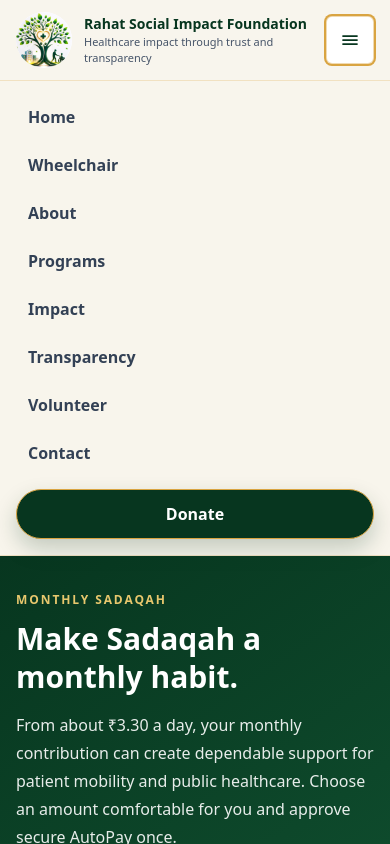
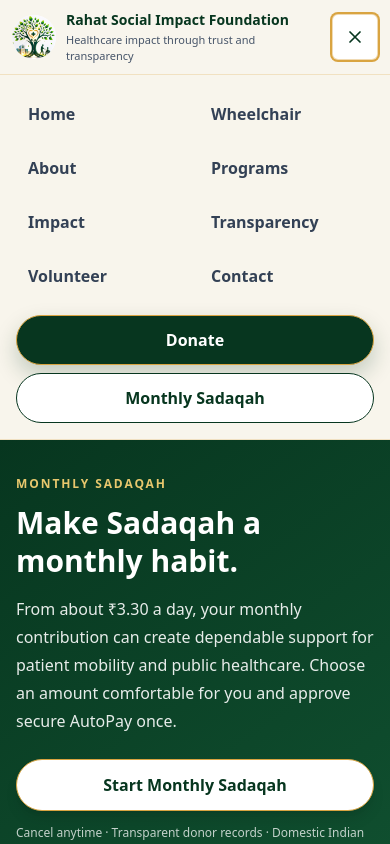
Before and after one commit to ateeb222/rahat-foundation-website, a Next.js app: page /sadaqah in a window 390 px wide. Both pictures are taken after a click on the button "Toggle navigation menu". Shown: the top 844 px of the page. Built offline with nearby package versions, Linux system fonts and the light colour scheme.

Commit message:
Improve mobile header spacing and navigation

```diff
--- a/components/layout/Header.tsx
+++ b/components/layout/Header.tsx
@@ -28,10 +28,10 @@
       <header className="border-b border-[#D9A441]/20 bg-white">
         <div className="mx-auto flex max-w-7xl items-center justify-between gap-3 px-4 py-3 sm:px-6">
           <div className="min-w-0">
-            <p className="text-base font-bold leading-5 text-[#07361F]">Rahat Social Impact Foundation</p>
-            <p className="mt-0.5 text-sm font-semibold text-[#2A7A45]">Official donation page</p>
+            <p className="truncate text-sm font-bold leading-5 text-[#07361F] sm:text-base">Rahat Social Impact Foundation</p>
+            <p className="mt-0.5 text-xs font-semibold text-[#2A7A45] sm:text-sm">Official donation page</p>
           </div>
-          <p className="shrink-0 rounded-full border border-[#D9A441]/35 bg-[#F8F5EF] px-3 py-1.5 text-xs font-bold text-[#07361F]">
+          <p className="hidden shrink-0 rounded-full border border-[#D9A441]/35 bg-[#F8F5EF] px-3 py-1.5 text-xs font-bold text-[#07361F] min-[420px]:block">
             rahatsocialimpact.com
           </p>
         </div>
@@ -41,10 +41,9 @@
 
   return (
     <header className="sticky top-0 z-40 border-b border-[#D9A441]/25 bg-[#F8F5EC]/95 backdrop-blur">
-      <div className="mx-auto flex max-w-7xl items-center justify-between gap-3 px-4 py-3 md:px-6">
-        <div className="flex items-center gap-4">
-          <div className="flex items-center gap-3">
-            <div className="relative h-14 w-14 flex-shrink-0 overflow-hidden rounded-full bg-white sm:h-16 sm:w-16">
+      <div className="mx-auto flex max-w-7xl items-center justify-between gap-2 px-3 py-2.5 sm:gap-3 sm:px-4 sm:py-3 md:px-6">
+        <Link href="/" className="flex min-w-0 items-center gap-2.5 sm:gap-3" aria-label="Rahat Social Impact Foundation home">
+          <div className="relative h-11 w-11 shrink-0 overflow-hidden rounded-full bg-white sm:h-16 sm:w-16">
             <Image
               src="/images/LOGO/hero.jpg"
               alt="Rahat Social Impact Foundation logo"
@@ -54,34 +53,21 @@
             />
           </div>
           <div className="min-w-0">
-              <p className="text-sm font-semibold leading-5 text-[#07361F] sm:text-base">Rahat Social Impact Foundation</p>
-              <p className="text-[11px] leading-4 text-slate-600 sm:text-xs">Healthcare impact through trust and transparency</p>
+            <p className="text-[13px] font-semibold leading-4 text-[#07361F] min-[390px]:text-sm sm:text-base">Rahat Social Impact Foundation</p>
+            <p className="mt-0.5 hidden text-[11px] leading-4 text-slate-600 min-[390px]:block sm:text-xs">Healthcare impact through trust and transparency</p>
           </div>
-          </div>
-        </div>
+        </Link>
 
         <button
           type="button"
-          className="inline-flex min-h-[48px] min-w-[48px] items-center justify-center rounded-md border border-[#D9A441]/40 bg-white p-2 text-[#07361F] shadow-sm transition hover:bg-[#F8F5EC] focus:outline-none focus:ring-2 focus:ring-[#D9A441] lg:hidden"
+          className="inline-flex min-h-[46px] min-w-[46px] shrink-0 items-center justify-center rounded-md border border-[#D9A441]/40 bg-white p-2 text-[#07361F] shadow-sm transition hover:bg-[#F8F5EC] focus:outline-none focus:ring-2 focus:ring-[#D9A441] lg:hidden"
           aria-controls="mobile-menu"
           aria-expanded={menuOpen}
           onClick={() => setMenuOpen((value) => !value)}
         >
           <span className="sr-only">Toggle navigation menu</span>
-          <svg
-            xmlns="http://www.w3.org/2000/svg"
-            width="20"
-            height="20"
-            className="h-5 w-5"
-            viewBox="0 0 20 20"
-            fill="none"
-            stroke="currentColor"
-            strokeWidth="1.75"
-            strokeLinecap="round"
-            strokeLinejoin="round"
-            aria-hidden="true"
-          >
-            <path d="M3 6h14M3 10h14M3 14h14" />
+          <svg xmlns="http://www.w3.org/2000/svg" width="20" height="20" className="h-5 w-5" viewBox="0 0 20 20" fill="none" stroke="currentColor" strokeWidth="1.75" strokeLinecap="round" strokeLinejoin="round" aria-hidden="true">
+            {menuOpen ? <path d="M5 5l10 10M15 5L5 15" /> : <path d="M3 6h14M3 10h14M3 14h14" />}
           </svg>
         </button>
 
@@ -89,10 +75,7 @@
           <ul className="flex flex-wrap items-center justify-center gap-x-4 gap-y-2 text-sm text-slate-700 xl:gap-x-6">
             {navLinks.map((link) => (
               <li key={link.href}>
-                <Link
-                  href={link.href}
-                  className="font-semibold transition hover:text-[#07361F] focus:outline-none focus:ring-2 focus:ring-[#D9A441] focus:ring-offset-2 focus:ring-offset-[#F8F5EC]"
-                >
+                <Link href={link.href} className="font-semibold transition hover:text-[#07361F] focus:outline-none focus:ring-2 focus:ring-[#D9A441] focus:ring-offset-2 focus:ring-offset-[#F8F5EC]">
                   {link.label}
                 </Link>
               </li>
@@ -101,26 +84,18 @@
         </nav>
 
         <div className="hidden lg:flex lg:items-center lg:gap-4">
-          <Link
-            href="/donate"
-            className={donateButtonClass}
-          >
-            Donate
-          </Link>
+          <Link href="/donate" className={donateButtonClass}>Donate</Link>
         </div>
       </div>
 
-      <div
-        id="mobile-menu"
-        className={`${menuOpen ? 'block' : 'hidden'} border-t border-[#D9A441]/25 bg-[#F8F5EC] lg:hidden`}
-      >
+      <div id="mobile-menu" className={`${menuOpen ? 'block' : 'hidden'} max-h-[calc(100vh-68px)] overflow-y-auto border-t border-[#D9A441]/25 bg-[#F8F5EC] lg:hidden`}>
         <nav className="px-4 py-4" aria-label="Mobile primary navigation">
-          <ul className="space-y-2 text-base text-slate-700">
+          <ul className="grid grid-cols-2 gap-2 text-base text-slate-700 min-[520px]:grid-cols-3">
             {navLinks.map((link) => (
               <li key={link.href}>
                 <Link
                   href={link.href}
-                  className="block rounded-lg px-3 py-2 font-semibold transition hover:bg-white hover:text-[#07361F] focus:outline-none focus:ring-2 focus:ring-[#D9A441] focus:ring-offset-2 focus:ring-offset-[#F8F5EC]"
+                  className="flex min-h-[46px] items-center rounded-lg px-3 py-2 font-semibold transition hover:bg-white hover:text-[#07361F] focus:outline-none focus:ring-2 focus:ring-[#D9A441] focus:ring-offset-2 focus:ring-offset-[#F8F5EC]"
                   onClick={() => setMenuOpen(false)}
                 >
                   {link.label}
@@ -128,14 +103,9 @@
               </li>
             ))}
           </ul>
-          <div className="mt-4">
-            <Link
-              href="/donate"
-              className={`${donateButtonClass} w-full`}
-              onClick={() => setMenuOpen(false)}
-            >
-              Donate
-            </Link>
+          <div className="mt-4 grid gap-2 min-[440px]:grid-cols-2">
+            <Link href="/donate" className={`${donateButtonClass} w-full`} onClick={() => setMenuOpen(false)}>Donate</Link>
+            <Link href="/sadaqah" className="inline-flex min-h-[48px] w-full items-center justify-center rounded-full border border-[#07361F] bg-white px-5 py-3 text-base font-bold text-[#07361F]" onClick={() => setMenuOpen(false)}>Monthly Sadaqah</Link>
           </div>
         </nav>
       </div>
```
Lines whose indentation alone changed are shown as unchanged.
